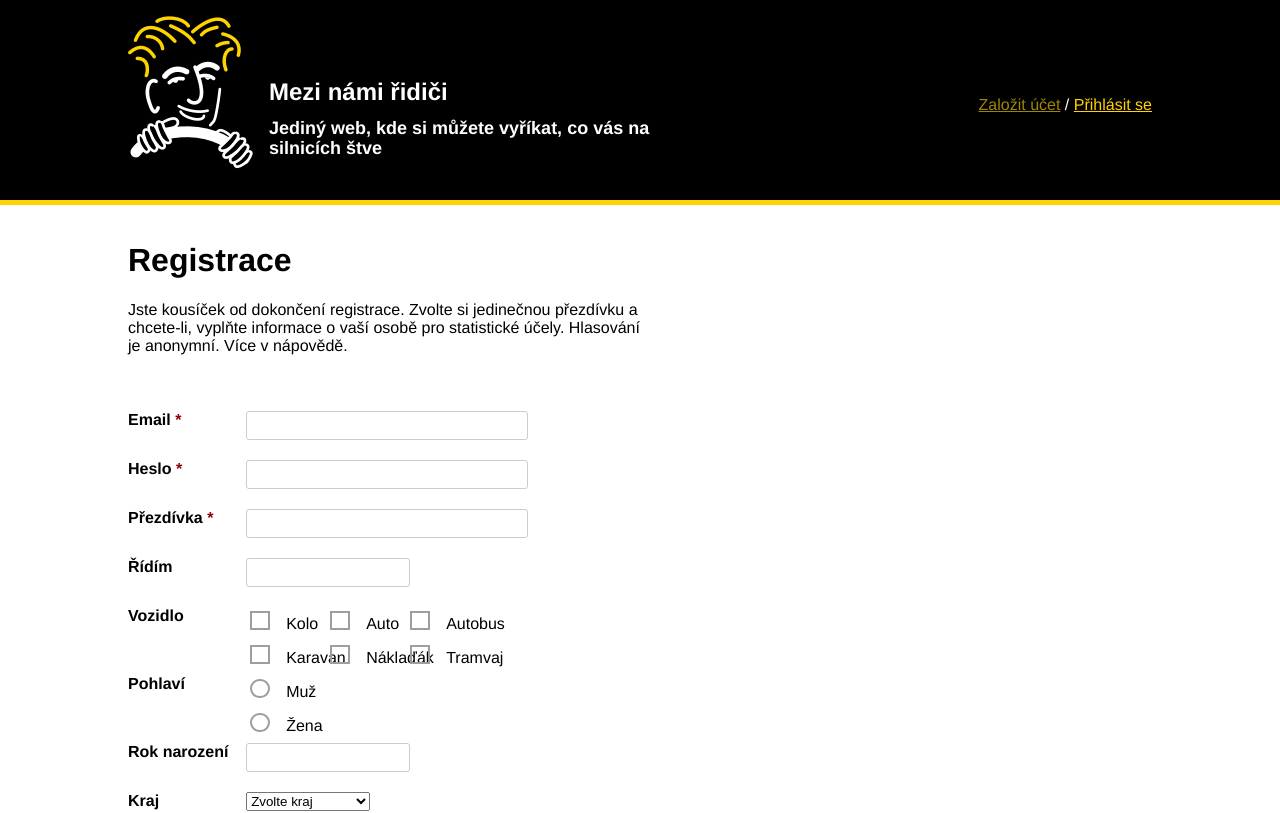
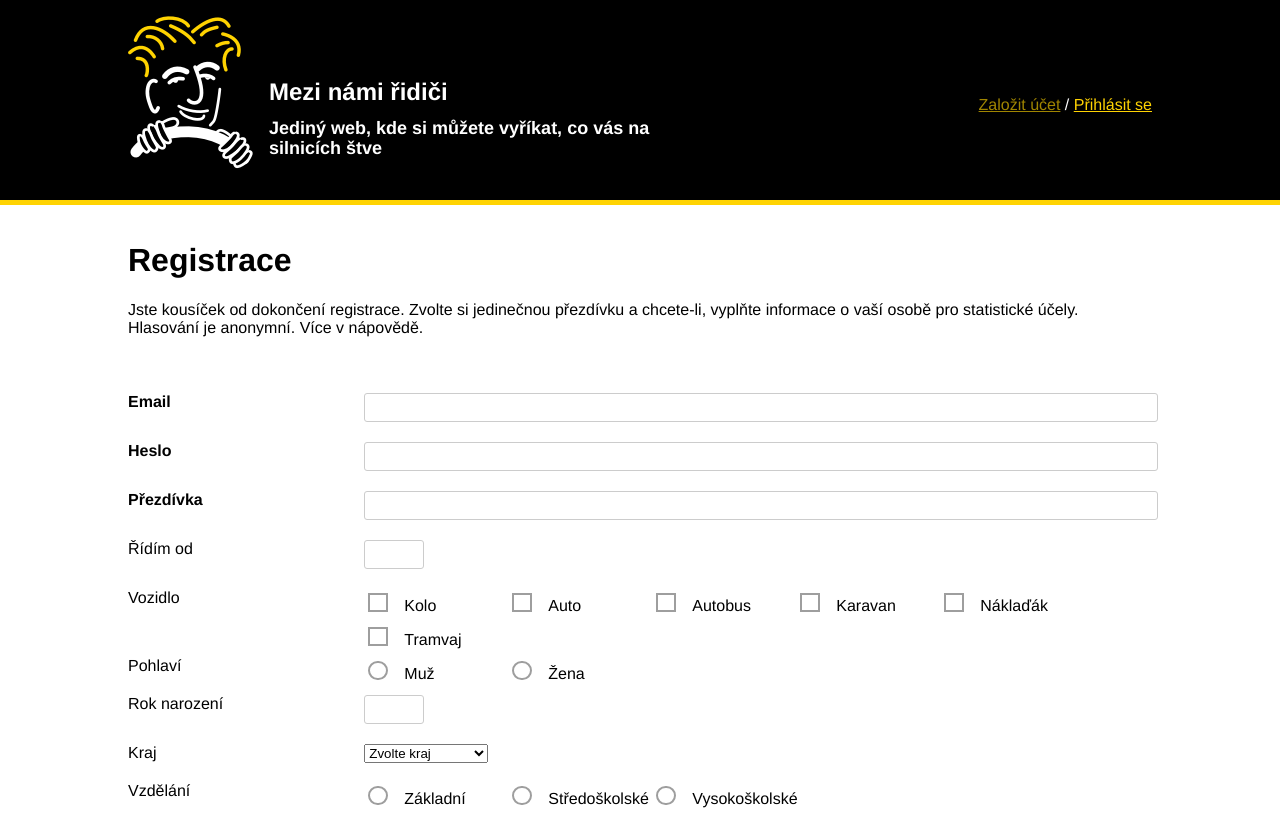
Before and after one commit to literakl/mezinamiridici, a Vue app in the folder spa/: page /sign-up in a window 1280 px wide. Shown: the top 813 px of the page. Built offline with nearby package versions, Linux system fonts and the light colour scheme.

Commit message:
visual improvements - mandatory fields are bold, other label is not. Make radio buttons and check boxes the same width More space for form

```diff
--- a/spa/src/components/atoms/Checkbox.vue
+++ b/spa/src/components/atoms/Checkbox.vue
@@ -1,5 +1,5 @@
 <template>
-  <span class="atoms__checkbox">
+  <div class="atoms__checkbox">
         <input
             type="checkbox"
             :id="identifier"
@@ -11,11 +11,9 @@
             :checked="checked"
         >
         <label :for="identifier" class="atoms__checkbox-label">
-            <span>
-                {{text}}
-            </span>
+            <span>{{text}}</span>
         </label>
-    </span>
+    </div>
 </template>
 
 <script>
--- a/spa/src/components/molecules/Comment.vue
+++ b/spa/src/components/molecules/Comment.vue
@@ -107,7 +107,7 @@ export default {
 
 <style>
 .comment__reply-link{
-    font-weight: 900;
+    font-weight: bolder;
     padding-left: 10px;
 }
 
--- a/spa/src/components/molecules/TopPolls.vue
+++ b/spa/src/components/molecules/TopPolls.vue
@@ -106,7 +106,7 @@ export default {
 
 .sign-up-form__label {
     margin-bottom: 20px;
-    font-weight: 900;
+    font-weight: bolder;
 }
 
 .sign-up-form__errors-heading {
--- a/spa/src/components/molecules/forms/CompleteProfileForm.vue
+++ b/spa/src/components/molecules/forms/CompleteProfileForm.vue
@@ -222,7 +222,7 @@ export default {
 
 .complete-profile-form__label {
     margin-bottom: 20px;
-    font-weight: 900;
+    font-weight: bolder;
 }
 
 .complete-profile-form__errors-heading {
--- a/spa/src/components/molecules/forms/ResetPasswordForm.vue
+++ b/spa/src/components/molecules/forms/ResetPasswordForm.vue
@@ -92,7 +92,7 @@ export default {
 
 .reset-password-form__label {
     margin-bottom: 20px;
-    font-weight: 900;
+    font-weight: bolder;
 }
 
 .reset-password-form__errors-heading {
--- a/spa/src/components/molecules/forms/SignUpForm.vue
+++ b/spa/src/components/molecules/forms/SignUpForm.vue
@@ -19,25 +19,25 @@
             </div>
 
             <div id="sign-up-form-wrapper">
-                <div class="sign-up-form__label">
-                    <label for="email">{{ $t('sign-up.email-label') }} <span class="mandatory">*</span></label>
+                <div class="sign-up-form__label mandatory">
+                    <label for="email">{{ $t('sign-up.email-label') }}</label>
                 </div>
                 <TextInput class="sign-up-form__input" v-model="email" identifier="email" type="email" />
 
-                <div class="sign-up-form__label">
-                    <label for="password">{{ $t('sign-up.password-label') }} <span class="mandatory">*</span></label>
+                <div class="sign-up-form__label mandatory">
+                    <label for="password">{{ $t('sign-up.password-label') }}</label>
                 </div>
                 <TextInput class="sign-up-form__input" v-model="password" identifier="password" type="password" />
 
-                <div class="sign-up-form__label">
-                    <label for="nickname">{{ $t('profile.nickname') }} <span class="mandatory">*</span></label>
+                <div class="sign-up-form__label mandatory">
+                    <label for="nickname">{{ $t('profile.nickname') }}</label>
                 </div>
                 <TextInput class="sign-up-form__input" v-model="nickname" identifier="nickname" type="text" />
 
                 <div class="sign-up-form__label">
-                    <label for="driving-since">{{ $t('profile.driving-for') }}</label>
+                    <label for="driving-since">{{ $t('profile.driving-since') }}</label>
                 </div>
-                <TextInput v-model="drivingSince" identifier="driving-since" type="number" />
+                <TextInput class="sign-up-form__year" v-model="drivingSince" identifier="driving-since" type="number" />
 
                 <div class="sign-up-form__label">
                     <label for="vehicle">{{ $t('profile.vehicle') }}</label>
@@ -62,7 +62,7 @@
                 <div class="sign-up-form__label">
                     <label for="born-in-year">{{ $t('profile.born') }}</label>
                 </div>
-                <TextInput v-model="bornInYear" identifier="born-in-year" type="number" />
+                <TextInput class="sign-up-form__year" v-model="bornInYear" identifier="born-in-year" type="number" />
 
                 <div class="sign-up-form__label">
                     <label for="region">{{ $t('profile.region') }}</label>
@@ -260,6 +260,15 @@ export default {
 
 
 <style lang="scss">
+.atoms__checkbox {
+  width: 9em;
+  float: left;
+}
+.atoms__radio {
+  width: 9em;
+  float: left;
+}
+
 #sign-up-form-wrapper {
     display: grid;
     margin-top: 40px;
@@ -271,11 +280,15 @@ export default {
 
 .sign-up-form__label {
     margin-bottom: 20px;
-    font-weight: 900;
+    font-weight: normal;
 }
 
 .sign-up-form__errors-heading {
     color: rgb(209, 49, 49);
+}
+
+.sign-up-form__year {
+    width: 4em;
 }
 
 .sign-up-form__input {
@@ -287,7 +300,7 @@ export default {
 }
 
 .mandatory {
-  color: darkred;
+  font-weight: bold;
 }
 
 @media all and (min-width: 850px) {
@@ -296,11 +309,11 @@ export default {
     }
 
     #sign-up-form-wrapper {
-        /*grid-template-columns: 0.3fr 1fr;*/
+        grid-template-columns: 0.3fr 1fr;
     }
 
     .sign-up-form__input {
-        width: 70%;
+        /*width: 70%;*/
     }
 }
 </style>
--- a/spa/src/views/Profile.vue
+++ b/spa/src/views/Profile.vue
@@ -152,7 +152,7 @@ dl {
 
 dt {
   grid-column-start: 1;
-  font-weight: 900;
+  font-weight: bolder;
   padding-right: 50px;
   padding-bottom: 20px;
 }
--- a/spa/src/views/ProfileVisitor.vue
+++ b/spa/src/views/ProfileVisitor.vue
@@ -148,7 +148,7 @@ dl {
 
 dt {
   grid-column-start: 1;
-  font-weight: 900;
+  font-weight: bolder;
   padding-right: 50px;
   padding-bottom: 20px;
 }
--- a/spa/src/views/SignIn.vue
+++ b/spa/src/views/SignIn.vue
@@ -142,7 +142,7 @@ export default {
 .signin__or {
     text-align: center;
     padding-top: 20px;
-    font-weight: 900;
+    font-weight: bolder;
 }
 
 input {
--- a/spa/src/views/SignUp.vue
+++ b/spa/src/views/SignUp.vue
@@ -34,7 +34,7 @@ export default {
 
   @media all and (min-width: 850px) {
   .sign-up {
-      grid-template-columns: 0.5fr;
+      grid-template-columns: 1fr;
       max-width: 80%;
     }
   }
```
